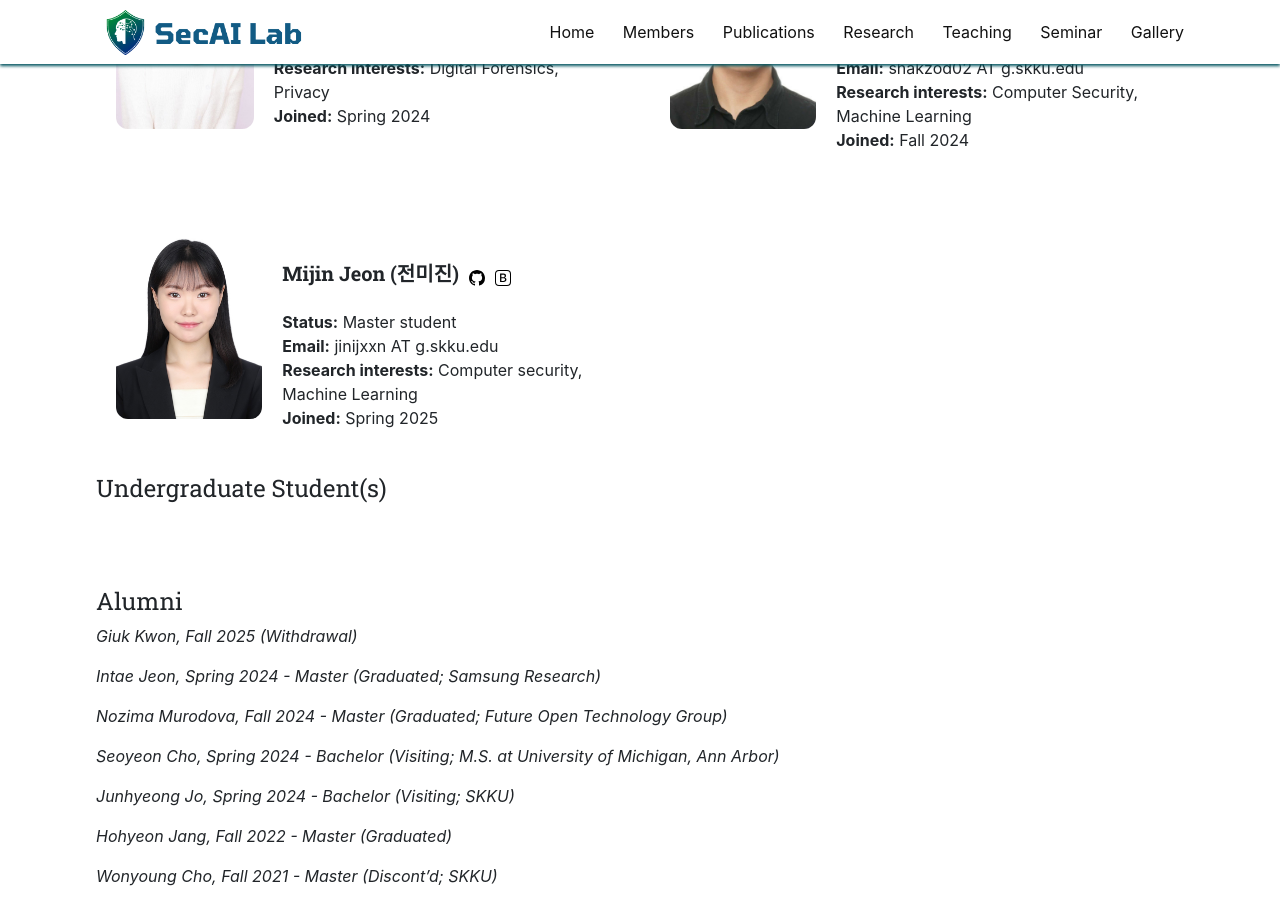
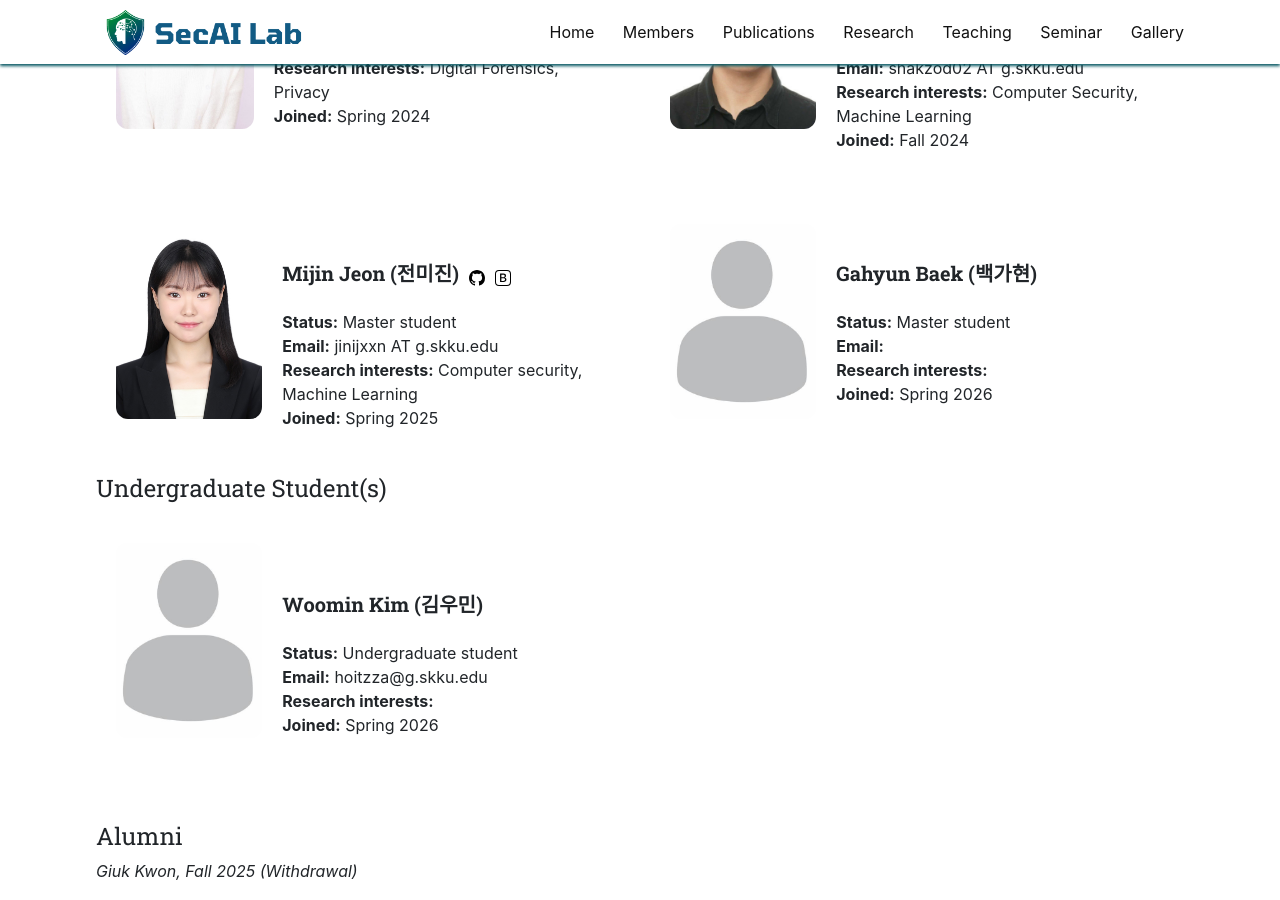
Before and after one commit to SecAI-Lab/secai-lab.github.io, a Jekyll site: the page built from pages/members.md, in a window 1280 px wide and 900 px high, scrolled down 1688 px. Built offline with Jekyll 4.4.1, drawn with Linux system fonts in a browser that asks for light colours; nearby versions of some CDN libraries.

Commit message:
Add members (Woomin Kim & Gahyun Baek)

```diff
--- a/_data/msb_students.yml
+++ b/_data/msb_students.yml
@@ -23,3 +23,10 @@
   github: https://github.com/xininny
   blog: https://xininny.vercel.app/
   joined: Spring 2025
+
+- name: Gahyun Baek (백가현)
+  photo: profile.jpg
+  info: Master student
+  # email: AT g.skku.edu
+  # research: Computer security, Machine Learning
+  joined: Spring 2026
--- /dev/null
+++ b/_data/ug_students.yml
@@ -0,0 +1,6 @@
+- name: Woomin Kim (김우민)
+  photo: profile.jpg
+  info: Undergraduate student
+  email: hoitzza@g.skku.edu
+  # research: Computer security, Machine Learning
+  joined: Spring 2026
```
